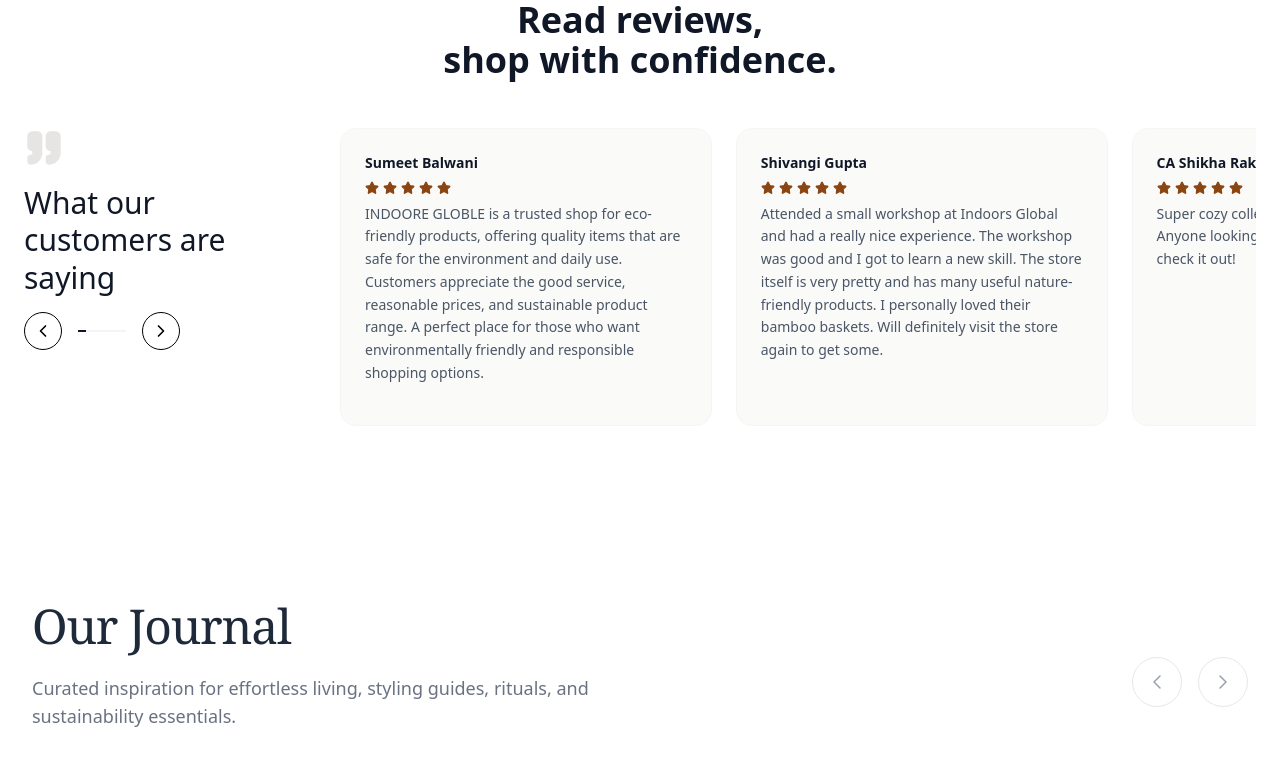
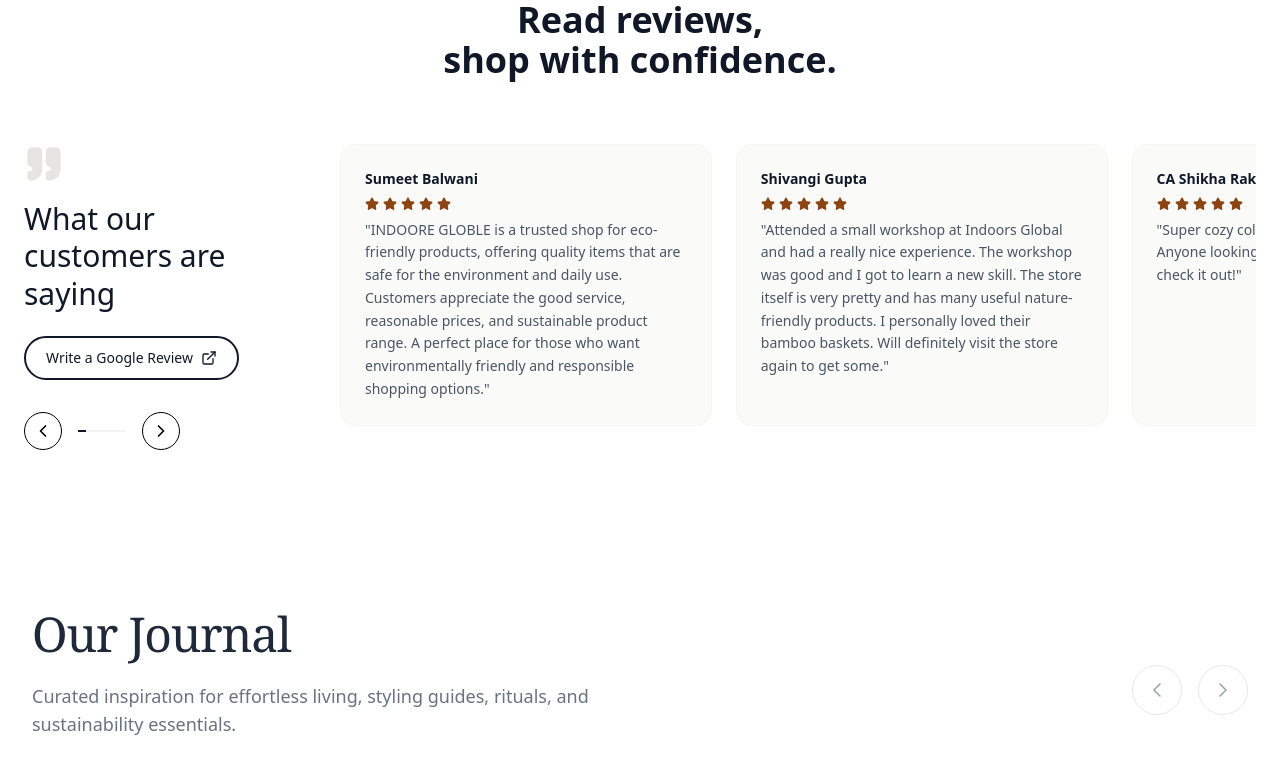
Before and after one commit to indoorsglobal/indoorsglobal, a Next.js app: page / in a window 1280 px wide. Shown: the part 3092-3868 px from the top of the page. Built offline with nearby package versions, Linux system fonts and the light colour scheme.

Commit message:
Update Testimonials.tsx

```diff
--- a/components/homepage/Testimonials.tsx
+++ b/components/homepage/Testimonials.tsx
@@ -1,7 +1,7 @@
 "use client";
 
 import React, { useState } from "react";
-import { Star, Quote, ChevronLeft, ChevronRight } from "lucide-react";
+import { Star, Quote, ChevronLeft, ChevronRight, ExternalLink } from "lucide-react"; // ExternalLink icon add kiya
 import { motion } from "framer-motion";
 
 const testimonials = [
@@ -37,29 +37,27 @@ const testimonials = [
     rating: 5,
     image: "https://i.pravatar.cc/150?u=sarah",
   },
-   {
-    id: 4,
+  {
+    id: 5,
     name: "Siddharth Dani",
     time: "3 weeks ago",
     text: "Amazing range and varieties of bamboo products, utilities and giftings.",
     rating: 5,
-    image: "https://i.pravatar.cc/150?u=sarah",
+    image: "https://i.pravatar.cc/150?u=siddharth",
   },
-   {
-    id: 4,
+  {
+    id: 6,
     name: "Srishti Ahuja",
     time: "3 weeks ago",
     text: "Beautiful place a must visit for gifting sustainable and biodegradable but at the same time beautiful and in budget things",
     rating: 5,
-    image: "https://i.pravatar.cc/150?u=sarah",
+    image: "https://i.pravatar.cc/150?u=srishti",
   },
-
 ];
 
 export default function TestimonialSection() {
   const [index, setIndex] = useState(0);
 
-  // Responsive logic: How many items to move
   const nextSlide = () => {
     setIndex((prev) => (prev + 1 >= testimonials.length ? 0 : prev + 1));
   };
@@ -68,40 +66,51 @@ export default function TestimonialSection() {
     setIndex((prev) => (prev - 1 < 0 ? testimonials.length - 1 : prev - 1));
   };
 
+  // Google Review Link (Replace with your actual business link)
+  const googleReviewUrl = "https://www.google.com/search?q=Indoors+Global+Raipur+reviews#lrd=0x3a28dde9d049a57f:0x5b744bc1715f6da3,1,,,,";
+
   return (
     <section className="bg-white py-12 md:py-20 px-4 md:px-6 overflow-hidden">
       <div className="max-w-7xl mx-auto">
         {/* Header */}
-        <div className="text-center mb-12">
+        <div className="text-center mb-16">
           <h2 className="text-3xl md:text-4xl font-bold text-gray-900 mb-4">
-            Read reviews, <br className="hidden md:block" /> shop with
-            confidence.
+            Read reviews, <br className="hidden md:block" /> shop with confidence.
           </h2>
-          {/* <div className="flex items-center justify-center gap-2 text-sm text-gray-600">
-            <span className="font-semibold text-gray-900 text-lg">4.8/5</span>
-            <div className="flex items-center text-[#00b67a]">
-              <Star size={18} fill="currentColor" />
-              <span className="ml-1 font-bold text-black uppercase text-xs tracking-tighter">Trustpilot</span>
-            </div>
-            <span className="ml-2 border-l pl-3 border-gray-300">5,210 reviews</span>
+          {/* <div className="flex items-center justify-center gap-2">
+             <div className="flex text-yellow-500">
+                {[...Array(5)].map((_, i) => <Star key={i} size={18} fill="currentColor" />)}
+             </div>
+             <span className="font-medium text-gray-700">Trusted by our local community</span>
           </div> */}
         </div>
 
         <div className="grid grid-cols-1 lg:grid-cols-4 gap-8">
           {/* Left Column: Info & Nav */}
-          <div className="lg:col-span-1 flex flex-col">
-            <div className="mb-6 lg:mb-0">
+          <div className="lg:col-span-1 flex flex-col justify-between">
+            <div>
               <Quote
                 size={40}
                 className="text-stone-200 mb-4"
                 fill="currentColor"
               />
-              <h3 className="text-2xl md:text-3xl font-medium text-gray-900 leading-tight">
+              <h3 className="text-2xl md:text-3xl font-medium text-gray-900 leading-tight mb-6">
                 What our <br /> customers are <br /> saying
               </h3>
+
+              {/* Google Review Button */}
+              <a
+                href={googleReviewUrl}
+                target="_blank"
+                rel="noopener noreferrer"
+                className="inline-flex items-center gap-2 bg-white border-2 border-gray-900 text-gray-900 px-5 py-2.5 rounded-full font-medium hover:bg-gray-900 hover:text-white transition-all duration-300 text-sm mb-8"
+              >
+                Write a Google Review
+                <ExternalLink size={16} />
+              </a>
             </div>
 
-            <div className="flex items-center gap-4 mt-4">
+            <div className="flex items-center gap-4 mt-4 lg:mt-0">
               <button
                 onClick={prevSlide}
                 className="p-2 border rounded-full hover:bg-stone-50 transition-all"
@@ -131,7 +140,6 @@ export default function TestimonialSection() {
               <motion.div
                 className="flex gap-4 md:gap-6"
                 animate={{ x: `-${index * 100}%` }}
-                // This makes each index shift by exactly one container width
                 transition={{ type: "spring", stiffness: 100, damping: 20 }}
               >
                 {testimonials.map((item) => (
@@ -139,7 +147,6 @@ export default function TestimonialSection() {
                     key={item.id}
                     className="w-full sm:w-[calc(50%-12px)] lg:w-[calc(42.333%-16px)] flex-shrink-0 flex flex-col"
                   >
-                    {/* Review Bubble */}
                     <div className="bg-stone-50 rounded-2xl gap-2 p-6 mb-4 flex-1 border border-stone-100 flex flex-col ">
                       <h4 className="text-sm font-bold text-gray-900">
                         {item.name}
@@ -149,14 +156,9 @@ export default function TestimonialSection() {
                           <Star key={i} size={14} fill="currentColor" />
                         ))}
                       </div>
-                      <p className="text-gray-600 text-sm leading-relaxed mb-4">
-                        {item.text}
+                      <p className="text-gray-600 text-sm leading-relaxed">
+                        "{item.text}"
                       </p>
-                    </div>
-
-                    {/* Author Info */}
-                    <div className="flex items-center gap-3 px-2">
-                      <div></div>
                     </div>
                   </div>
                 ))}
```
